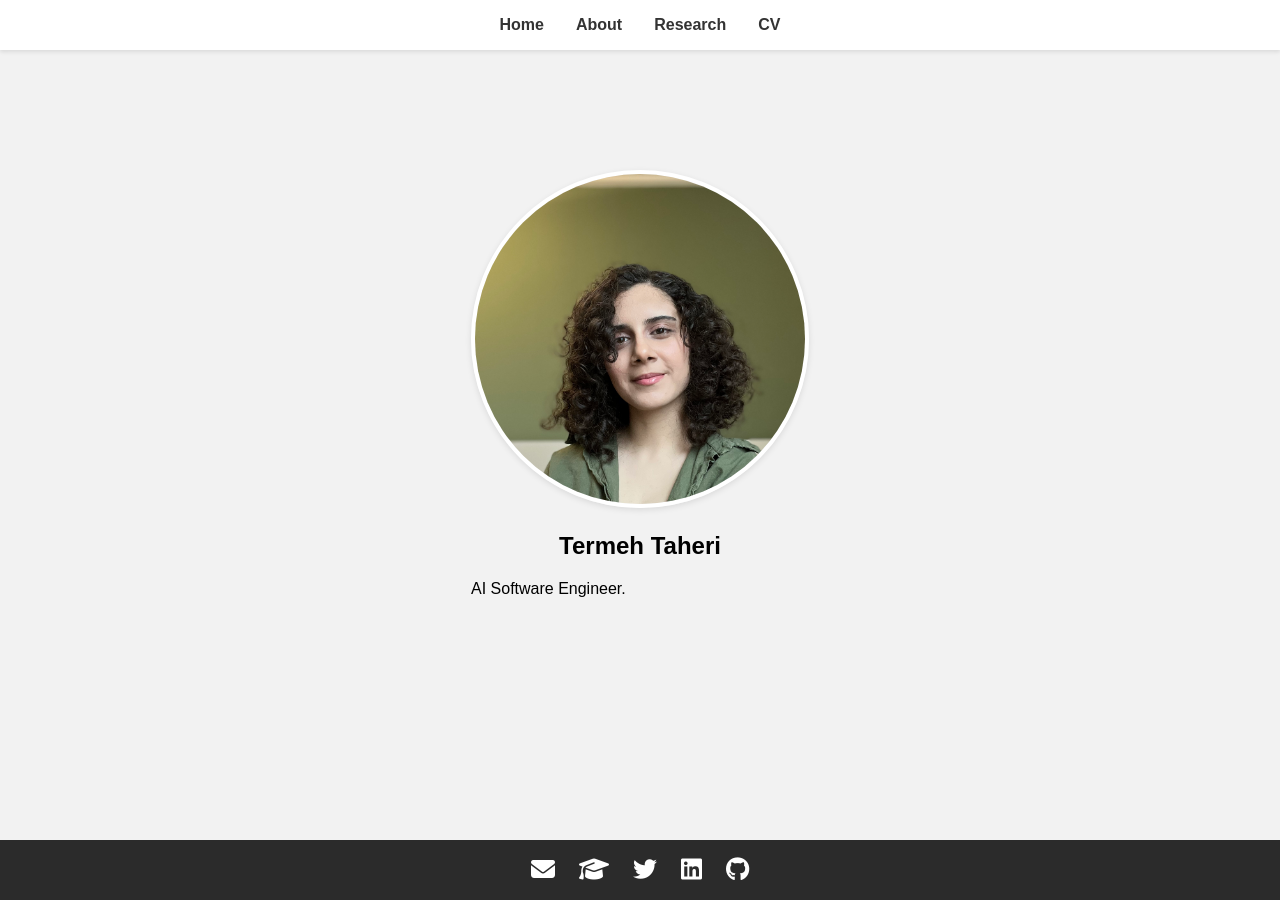
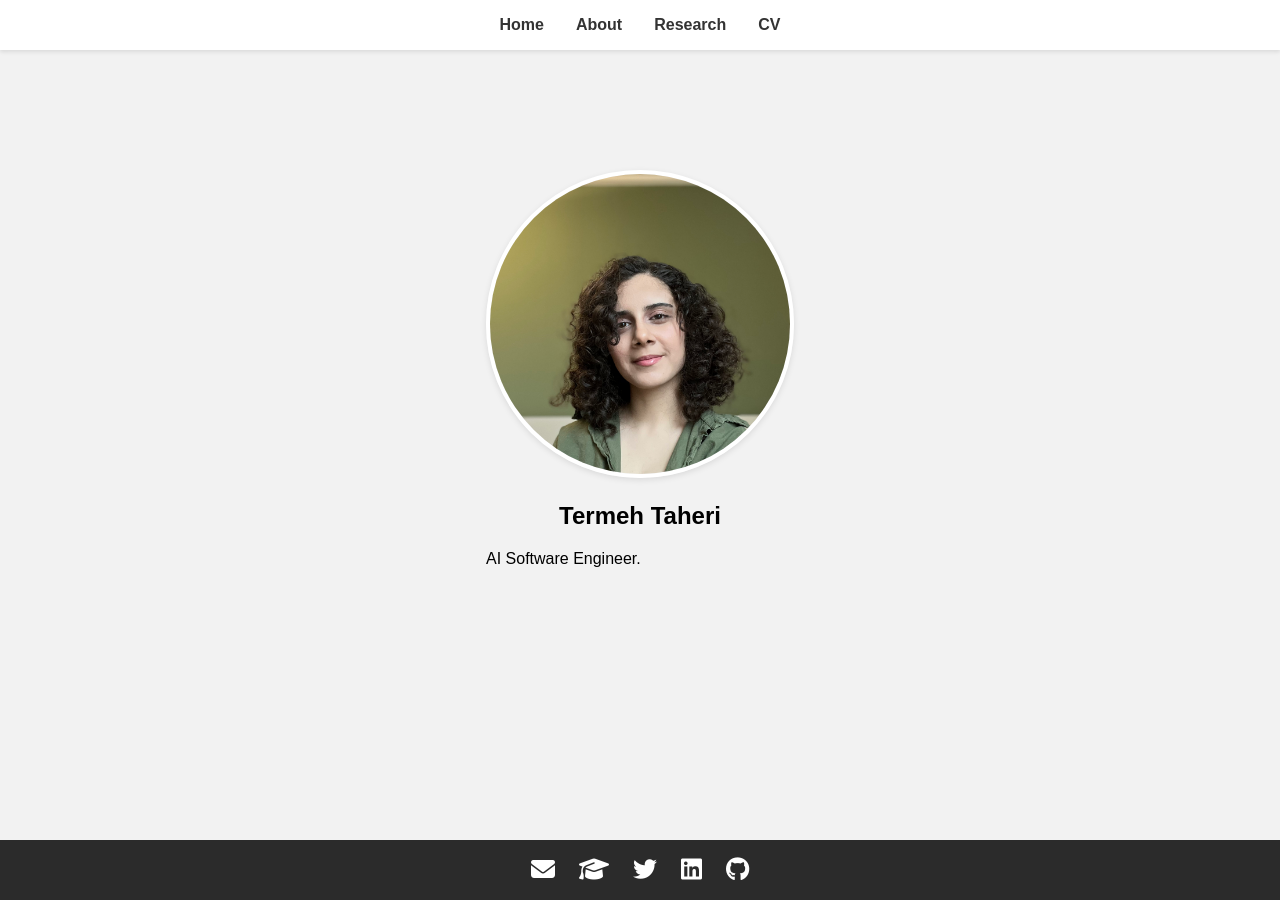
Before and after one commit to termehtaheri/termehtaheri.github.io, a Jekyll site: the page built from index.md, in a window 1280 px wide. Built offline with Jekyll 4.4.1, drawn with Linux system fonts in a browser that asks for light colours.

Commit message:
update css

```diff
--- a/css/styles.css
+++ b/css/styles.css
@@ -48,8 +48,8 @@ body {
 
   /* Home Avatar */
   #home img {
-    width: 330px;
-    height: 330px;
+    width: 300px;
+    height: 300px;
     border-radius: 50%;
     object-fit: cover;
     border: 4px solid #fff;
```
